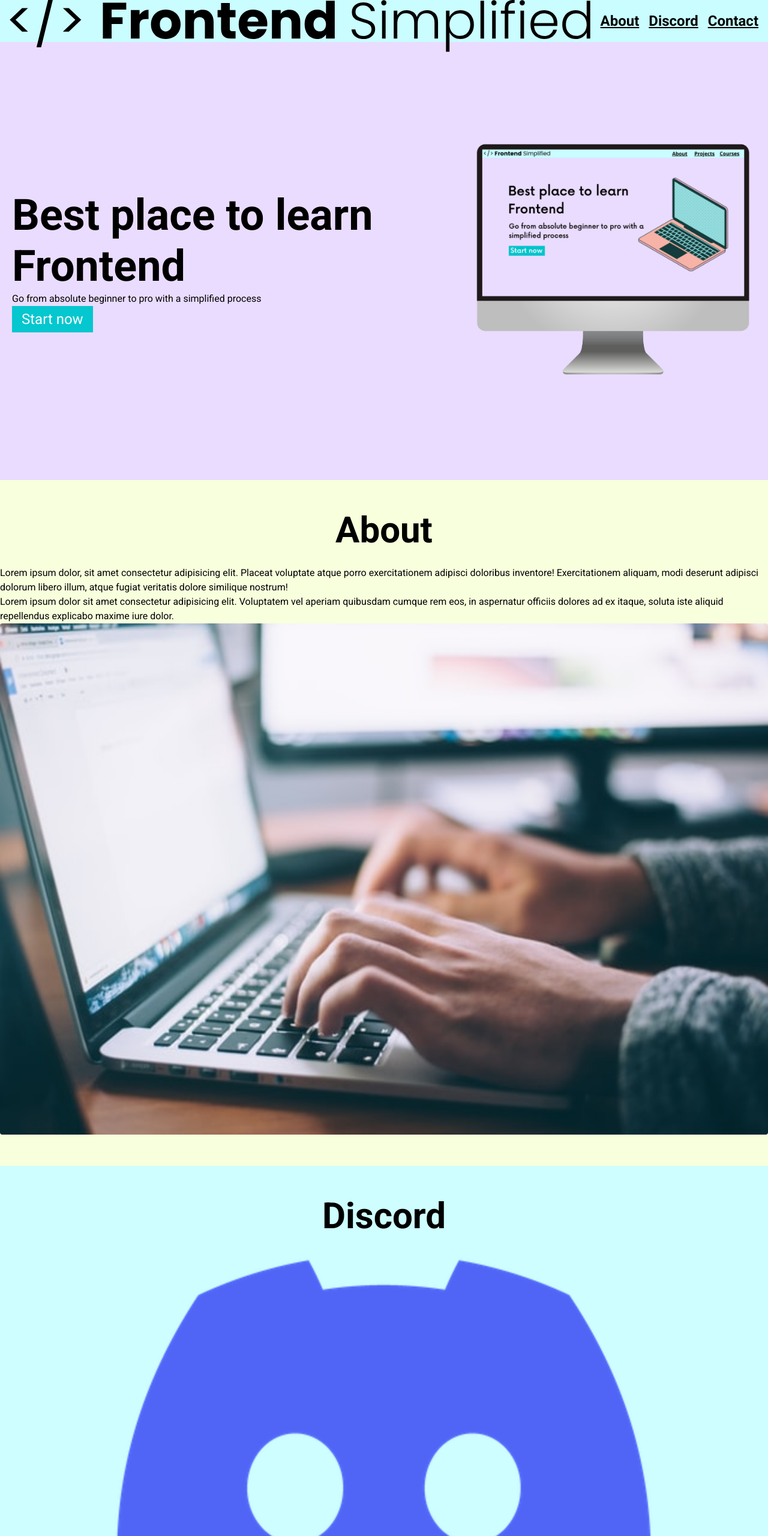
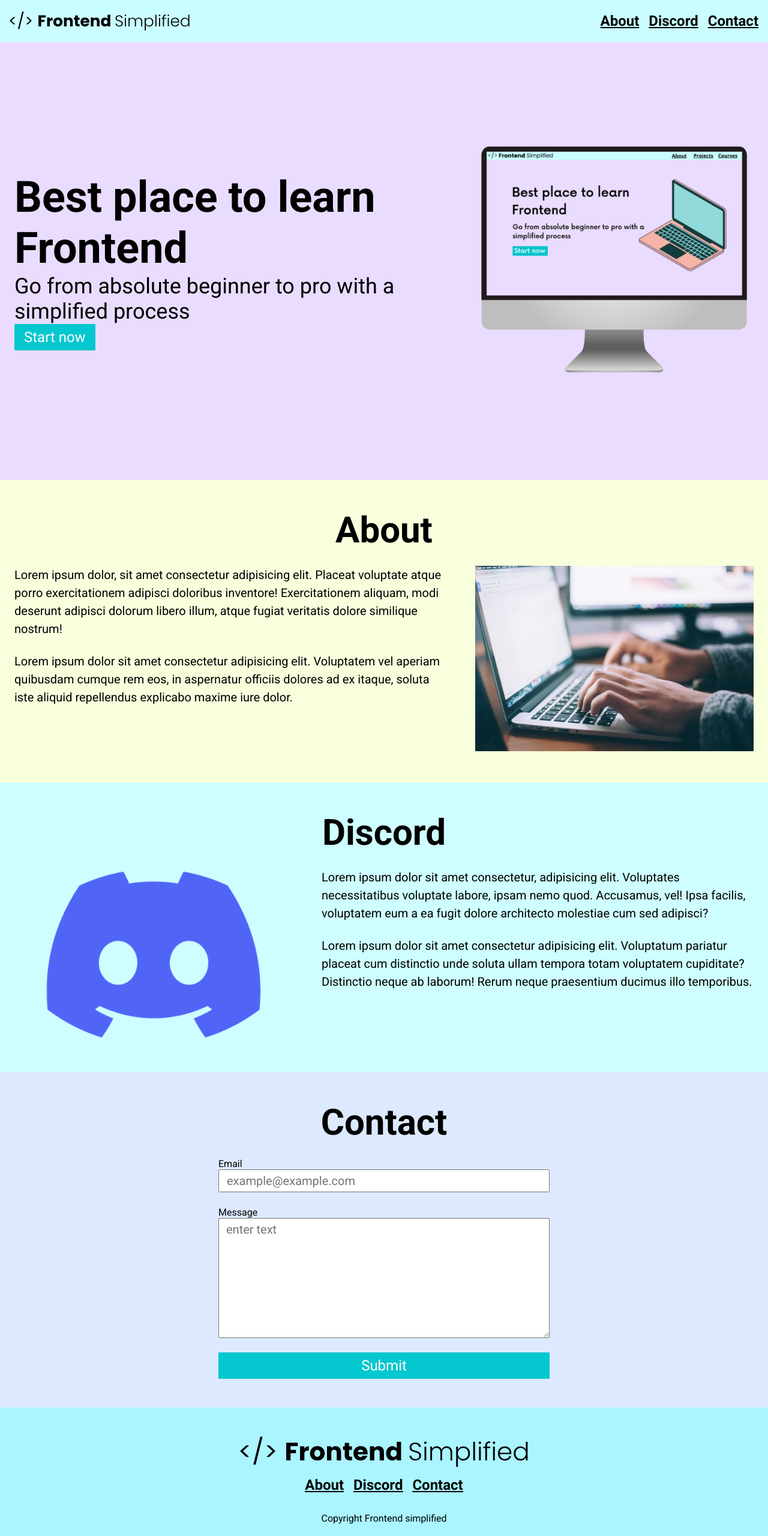
Before and after one commit to Zari35/First-mini-project-FES, a plain HTML site: page index.html in a window 1280 px wide. Shown: the top 2560 px of the page at 60% size. Drawn offline with Linux system fonts and the light colour scheme.

Commit message:
responsive

```diff
--- a/index.html
+++ b/index.html
@@ -12,7 +12,7 @@
 <body>
     <section>
         <nav>
-        <img src="assets/FES.svg" />
+            <img class="logo" src="assets/FES.svg" />
             <ul>
                 <li>
                     <a href="#about">About</a>
@@ -27,15 +27,137 @@
         </nav>
 
         <header>
+            <div class="row">
+                <div class="home__description">
+                    <h1>Best place to learn Frontend</h1>
+                    <p class="subheader">Go from absolute beginner to pro with a simplified process</p>
+                    <button class="home__description--button">Start now</button>
+                </div>
+
+                <figure>
+                    <img src="assets/laptop.png" alt="Home page image">
+                </figure>
+            </div>
+        </header>
+    </section>
+
+
+    <main>
+        <section id="about">
+            <h2>About</h2>
+            <div class="row">
+                <div class="section__description">
+                    <div class="section__description--wrapper">
+                        <p class="section__description--para">Lorem ipsum dolor, sit amet consectetur adipisicing elit.
+                            Placeat voluptate atque porro
+                            exercitationem adipisci doloribus inventore! Exercitationem aliquam, modi deserunt adipisci
+                            dolorum
+                            libero illum, atque fugiat veritatis dolore similique nostrum!</p>
+                        <p class="section__description--para">Lorem ipsum dolor sit amet consectetur adipisicing elit.
+                            Voluptatem vel aperiam quibusdam cumque
+                            rem
+                            eos, in aspernatur officiis dolores ad ex itaque, soluta iste aliquid repellendus explicabo
+                            maxime
+                            iure dolor.</p>
+                    </div>
+                    <figure class="about__img--wrapper">
+                        <img src="./assets/about.jpg">
+                    </figure>
+                </div>
+            </div>
+        </section>
+
+        <section id="discord">
+            <h2>Discord</h2>
+            <div class="row">
+                <div class="section__description">
+                    <figure class="discord__img--wrapper">
+                        <img src="./assets/discord.png" alt="Discord">
+                    </figure>
+                    <div class="section__description--wrapper">
+                        <p class="section__description--para">Lorem ipsum dolor sit amet consectetur, adipisicing elit.
+                            Voluptates necessitatibus voluptate labore,
+                            ipsam nemo quod. Accusamus, vel! Ipsa facilis, voluptatem eum a ea fugit dolore architecto
+                            molestiae
+                            cum sed adipisci?</p>
+                        <p class="section__description--para">Lorem ipsum dolor sit amet consectetur adipisicing elit.
+                            Voluptatum pariatur placeat cum distinctio
+                            unde soluta ullam tempora totam voluptatem cupiditate? Distinctio neque ab laborum! Rerum
+                            neque
+                            praesentium ducimus illo temporibus.</p>
+                    </div>
+                </div>
+            </div>
+        </section>
+
+        <section id="contact">
+            <h2>Contact</h2>
+                <form action="">
+                    <span>Email</span>
+                    <input type="email" placeholder="example@example.com">
+                    <span>Message</span>
+                    <textarea type="text" placeholder="enter text"></textarea>
+                    <button>Submit</button>
+                </form>
+        </section>
+    </main>
+
+    <footer>
+        <img class="footer__logo" src="./assets/FES.svg">
+        <div class="footer__links">
+            <a class="footer__link" href="#about"><u>About</u></a>
+            <a class="footer__link" href="#discord"><u>Discord</u></a>
+            <a class="footer__link" href="#contact"><u>Contact</u></a>
+        </div>
+        <p>Copyright Frontend simplified</p>
+    </footer>
+
+</body>
+
+</html>
+
+<!--
+
+    <!DOCTYPE html>
+<html lang="en">
+
+<head>
+    <meta charset="UTF-8" />
+    <meta http-equiv="X-UA-Compatible" content="IE=edge" />
+    <meta name="viewport" content="width=device-width, initial-scale=1.0" />
+    <link rel="stylesheet" href="./style.css">
+    <title>Mini-project FES</title>
+</head>
+
+<body>
+    <section>
+        <nav>
+            <img class="logo" src="assets/FES.svg" />
+            <ul>
+                <li>
+                    <a href="#about">About</a>
+                </li>
+                <li>
+                    <a href="#discord">Discord</a>
+                </li>
+                <li>
+                    <a href="#contact">Contact</a>
+                </li>
+            </ul>
+        </nav>
+
+        <header>
+            <div class="row">
                 <div>
                     <h1>Best place to learn Frontend</h1>
-            <p>Go from absolute beginner to pro with a simplified process</p>
+                    <p class="subheader">Go from absolute beginner to pro with a simplified process</p>
                     <button>Start now</button>
                 </div>
 
                 <figure>
                     <img src="assets/laptop.png" alt="Home page image">
                 </figure>
+            </div>
         </header>
     </section>
 
@@ -44,8 +166,12 @@
         <section id="about">
             <h2>About</h2>
             <div>
-                <p>Lorem ipsum dolor, sit amet consectetur adipisicing elit. Placeat voluptate atque porro exercitationem adipisci doloribus inventore! Exercitationem aliquam, modi deserunt adipisci dolorum libero illum, atque fugiat veritatis dolore similique nostrum!</p>
-                <p>Lorem ipsum dolor sit amet consectetur adipisicing elit. Voluptatem vel aperiam quibusdam cumque rem eos, in aspernatur officiis dolores ad ex itaque, soluta iste aliquid repellendus explicabo maxime iure dolor.</p>
+                <p>Lorem ipsum dolor, sit amet consectetur adipisicing elit. Placeat voluptate atque porro
+                    exercitationem adipisci doloribus inventore! Exercitationem aliquam, modi deserunt adipisci dolorum
+                    libero illum, atque fugiat veritatis dolore similique nostrum!</p>
+                <p>Lorem ipsum dolor sit amet consectetur adipisicing elit. Voluptatem vel aperiam quibusdam cumque rem
+                    eos, in aspernatur officiis dolores ad ex itaque, soluta iste aliquid repellendus explicabo maxime
+                    iure dolor.</p>
             </div>
             <figure>
                 <img src="./assets/about.jpg">
@@ -58,8 +184,12 @@
                 <img src="./assets/discord.png" alt="Discord">
             </figure>
             <div>
-                <p>Lorem ipsum dolor sit amet consectetur, adipisicing elit. Voluptates necessitatibus voluptate labore, ipsam nemo quod. Accusamus, vel! Ipsa facilis, voluptatem eum a ea fugit dolore architecto molestiae cum sed adipisci?</p>
-                <p>Lorem ipsum dolor sit amet consectetur adipisicing elit. Voluptatum pariatur placeat cum distinctio unde soluta ullam tempora totam voluptatem cupiditate? Distinctio neque ab laborum! Rerum neque praesentium ducimus illo temporibus.</p>
+                <p>Lorem ipsum dolor sit amet consectetur, adipisicing elit. Voluptates necessitatibus voluptate labore,
+                    ipsam nemo quod. Accusamus, vel! Ipsa facilis, voluptatem eum a ea fugit dolore architecto molestiae
+                    cum sed adipisci?</p>
+                <p>Lorem ipsum dolor sit amet consectetur adipisicing elit. Voluptatum pariatur placeat cum distinctio
+                    unde soluta ullam tempora totam voluptatem cupiditate? Distinctio neque ab laborum! Rerum neque
+                    praesentium ducimus illo temporibus.</p>
             </div>
         </section>
 
@@ -88,3 +218,4 @@
 </body>
 
 </html>
+-->
--- a/style.css
+++ b/style.css
@@ -1,175 +1,187 @@
 @import url('https://fonts.googleapis.com/css2?family=Roboto:wght@300;400;500;700&display=swap');
-* {
-  font-family: 'Roboto', sans-serif;
+
+* {  /* p_m_b-s: toujours automatique */
   padding: 0;
   margin: 0;
   box-sizing: border-box;
+  font-family: 'Roboto', sans-serif;
 }
 
-html {
-  scroll-behavior: smooth;
-}
-
-nav {
+nav{
+  height: 70px;
   display: flex;
   justify-content: space-between;
   align-items: center;
-  padding: 0px 16px;
-  height: 70px;
-  background-color: #CAFDFF;
+  padding: 0 16px;
+  background-color: #cafdff;
 }
 
-header {
-  background-color: #EADCFF;
-  min-height: calc(100vh - 70px);
-  padding: 20px;
-  display: flex;
-  align-items: center;
-  justify-content: center;
+.logo{
+    width: 300px;
 }
 
-img {
-  width: 100%;
-  border-radius: 4px;
+a{
+  color: black;
+  font-size: 24px;
+  font-weight: bold;  /* or 700 */
 }
 
-button {
-  background-color: #05C7CF;
+ul{
+  display: flex;
+}
+
+li{
+  list-style-type: none;
+  padding-left: 16px;
+}
+
+header{
+  background-color: #eadcff;
+  height: calc(100vh - 70px); /* 100vh ne nous prends pas dans la section directe donc, on diminue les 70px du nav */
+  display: flex;
+  justify-content: center;
+  align-items: center;
+  padding: 24px;
+}
+
+h1{
+  font-size: 72px;
+}
+
+.subheader{
+font-size: 36px;
+margin-top: 16px 0px 24px 0px;
+}
+
+button{
+  background-color: #05c7cf;
+  padding: 8px 16px 8px 16px;
+  border: none;
   color: white;
-  padding: 8px 16px;
   font-size: 24px;
-  border: none;
   cursor: pointer;
 }
 
-p {
-  line-height: 1.5;
-}
-
-h1 {
-  font-size: 72px;
-}
-
-main section,
-footer {
-  padding: 48px 0;
-}
-
-.row {
+.row{
   width: 100%;
   max-width: 1300px;
   display: flex;
   align-items: center;
   justify-content: center;
-}
-
-.subheader {
-  font-size: 36px;
-  margin: 16px 0 24px 0;
-}
-
-ul {
-  display: flex;
-}
-
-a {
-  color: #000;
-  font-weight: bold;
-  font-size: 24px;
-}
-
-li {
-  list-style-type: none;
-  padding-left: 16px;
-}
-
-.logo {
-  width: 300px;
-}
-
-.home__description,
-.home__img--wrapper {
-  width: 50%;
-}
-
-.home__img--wrapper {
-  display: flex;
-  justify-content: center;
-}
-
-.home__img {
-  width: 80%;
+  margin: 0 auto;
 }
 
 /*
 
-  ABOUT
+about
 
 */
 
-h2 {
-  font-size: 60px;
+#about,
+#discord,
+#contact,
+footer{
+  padding: 48px 0;
+}
+
+#about{
+  background-color: #f8ffdc;
+
+}
+
+h2{
+ font-size: 60px;
   text-align: center;
   margin-bottom: 24px;
 }
 
-#about {
-  background-color: #F8FFDC;
+.section__description{ /* BEM */
+display: flex;
+justify-content: center;
 }
 
-.section__description {
-  display: flex;
-  align-items: center;
-  justify-content: center;
-  max-width: 1200px;
-  margin: 0 auto;
+.about__img--wrapper{
+  width: 40%;
 }
 
+img{
+  width: 100%;
+}
+
+.section__description--wrapper{
+  width: 60%;
+
+}
+
+.section__description--wrapper,
 .about__img--wrapper {
-  width: 40%;
   padding: 0 24px;
 }
 
-.section__description--wrapper {
-  width: 60%;
-  padding: 0 24px;
-}
-
-.section__description--para {
+.section__description--para{
   font-size: 20px;
+  line-height: 1.5;
   margin-bottom: 24px;
 }
 
+/*
+
+Discord
+
+*/
+
+#discord{
+  background-color: #cefeff;
+}
+
+.discord__img--wrapper{
+  width: 40%;
+}
 
 
-#discord {
-  background-color: #CEFEFF;
+/*
+
+contact
+
+*/
+
+#contact{
+  background-color: #dce9ff;
 }
 
-#contact {
-  background-color: #DCE9FF;
-}
-
-form {
+form{
+  width: 100%;
   max-width: 600px;
   margin: 0 auto;
   display: flex;
   flex-direction: column;
+  padding: 0 24px;
 }
 
-input, textarea {
-  font-size: 20px;
+input,
+textarea{
   margin-bottom: 24px;
   padding: 6px 12px;
+  width: 100%;
+  font-size: 20px;
 }
 
-input {
-  height: 40px;
+input{
+  height: 38px;
 }
 
+textarea{
+  height: 200px;
+}
 
-footer {
-  background-color: #AAF5FF;
+/*
+
+footer
+
+*/
+
+footer{
+  background-color: #aaf5ff;
   display: flex;
   flex-direction: column;
   align-items: center;
@@ -177,84 +189,81 @@ footer {
 
 .footer__logo {
   max-width: 480px;
-  margin-bottom: 24px;
+  margin-bottom: 16px;
 }
 
-.footer__link {
-  padding: 0 16px;
-}
-
-.footer__links {
+.footer__links{
   margin-bottom: 32px;
 }
 
-@media (max-width: 768px) {
-  .row {
+.footer__link{
+  padding: 0px 6px;
+}
+
+/* phones, tablets, large smartphones*/
+@media (max-width: 728px) {
+  .row{
     flex-direction: column;
   }
 
-  .home__description, .home__img--wrapper {
-    width: 100%;
-  }
-
-  nav ul {
-    display: none;
-  }
-
-  .home__description {
+  .home__description{
     margin-bottom: 24px;
     display: flex;
     flex-direction: column;
     align-items: center;
   }
+  .home__description--button{
+    max-width: 240px;
+  }
 
-  h1 {
+  h1{
     text-align: center;
     font-size: 60px;
   }
 
-  .subheader {
+  .subheader{
     text-align: center;
     font-size: 28px;
   }
 
-  .section__description {
+  ul{
+    display: none;
+
+  }
+
+  .section__description{
     flex-direction: column;
   }
 
-  .section__description--wrapper,
-  .about__img--wrapper {
+  .section__description--wrapper{
     width: 100%;
   }
 
-  #discord .section__description {
+  .about__img--wrapper{
+    width: 100%;
+  }
+
+  .discord__img--wrapper{
+    width: 100%;
+  }
+
+  #discord .section__description{
     flex-direction: column-reverse;
   }
 
-  form {
-    padding: 0 24px;
-  }
+  footer{
+    padding: 48px 24px;
+   }
+   .footer__logo{
+     max-width: 360px;
+   }
 
-  footer {
-    padding: 48px 24px;
-  }
+   .footer__link{
+    padding: 0 4px;
+    font-size: 18px;
+   }
 
-  .footer__logo {
-    max-width: 400px;
-  }
-
-  .footer__link {
-    padding: 0 8px;
-    font-size: 18px;
-  }
+   .footer__links{
+    margin-bottom: 24px;
+   }
 }
-
-@media (max-width: 480px) {
-  .footer__logo {
-    max-width: 320px;
-  }
-
-  .footer__link {
-    font-size: 16px;
-  }
-}
```
Lines whose indentation alone changed are shown as unchanged.
